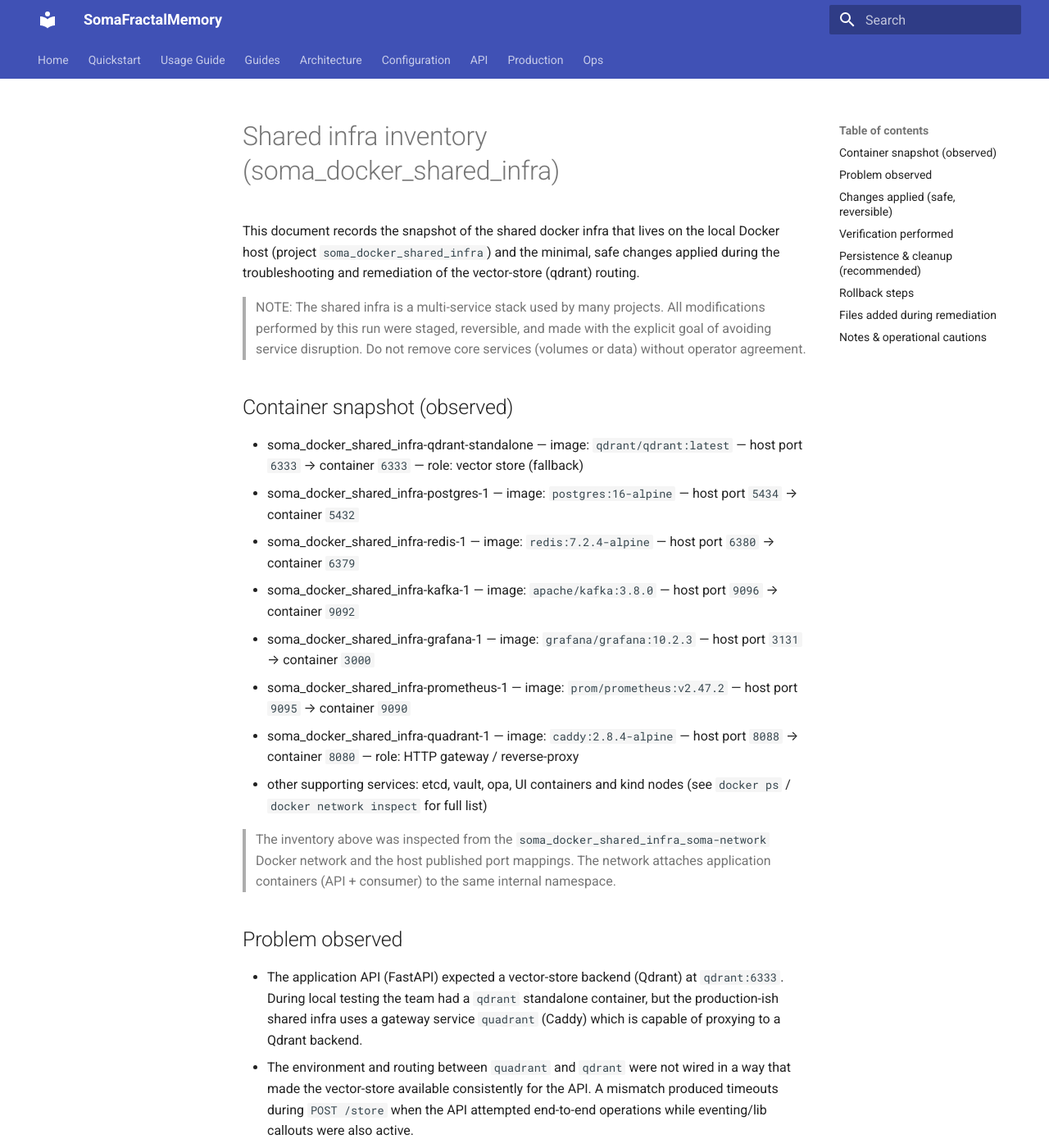
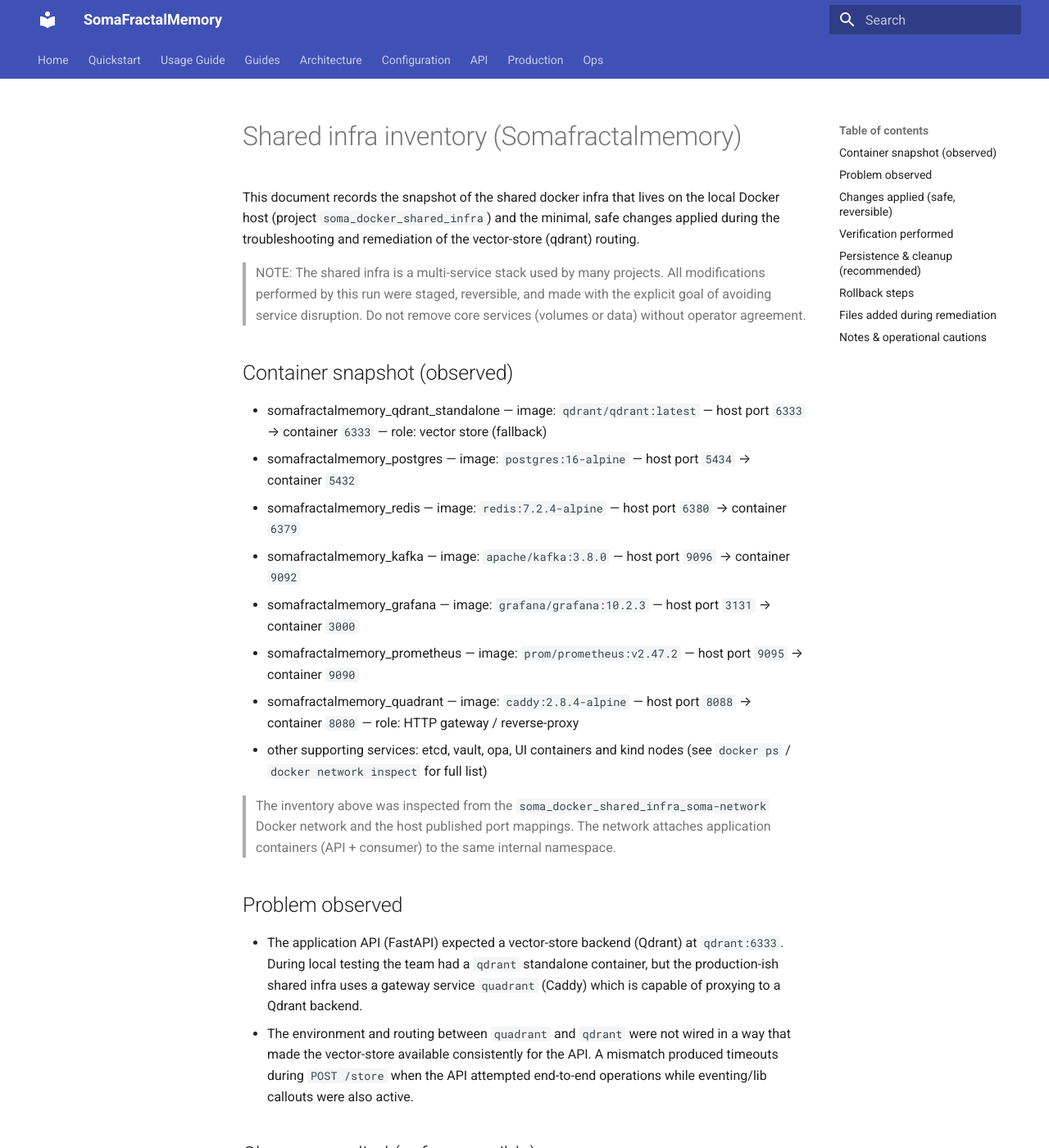
Before and after one commit to somatechlat/somafractalmemory, an MkDocs documentation site: the page built from docs/ops/shared_infra_inventory.md, in a window 1280 px wide and 1400 px high. Shown: the whole window at 82% size. Built offline with MkDocs 1.6.1 and Material for MkDocs 9.7.7, drawn with Linux system fonts in a browser that asks for light colours.

Commit message:
chore(docs/compose): rename shared infra references and reset script to somafractalmemory_*

```diff
--- a/docker-compose.vector.yml
+++ b/docker-compose.vector.yml
@@ -2,7 +2,7 @@
 services:
   qdrant:
     image: qdrant/qdrant:latest
-    container_name: soma_docker_shared_infra-qdrant-standalone
+  container_name: somafractalmemory_qdrant_standalone
     ports:
       - "6333:6333"
     environment:
--- a/docs/ops/shared_infra_inventory.md
+++ b/docs/ops/shared_infra_inventory.md
@@ -1,4 +1,4 @@
-# Shared infra inventory (soma_docker_shared_infra)
+# Shared infra inventory (Somafractalmemory)
 
 This document records the snapshot of the shared docker infra that lives on the
 local Docker host (project `soma_docker_shared_infra`) and the minimal, safe
@@ -12,13 +12,13 @@
 
 ## Container snapshot (observed)
 
-- soma_docker_shared_infra-qdrant-standalone — image: `qdrant/qdrant:latest` — host port `6333` → container `6333` — role: vector store (fallback)
-- soma_docker_shared_infra-postgres-1 — image: `postgres:16-alpine` — host port `5434` → container `5432`
-- soma_docker_shared_infra-redis-1 — image: `redis:7.2.4-alpine` — host port `6380` → container `6379`
-- soma_docker_shared_infra-kafka-1 — image: `apache/kafka:3.8.0` — host port `9096` → container `9092`
-- soma_docker_shared_infra-grafana-1 — image: `grafana/grafana:10.2.3` — host port `3131` → container `3000`
-- soma_docker_shared_infra-prometheus-1 — image: `prom/prometheus:v2.47.2` — host port `9095` → container `9090`
-- soma_docker_shared_infra-quadrant-1 — image: `caddy:2.8.4-alpine` — host port `8088` → container `8080` — role: HTTP gateway / reverse-proxy
+- somafractalmemory_qdrant_standalone — image: `qdrant/qdrant:latest` — host port `6333` → container `6333` — role: vector store (fallback)
+- somafractalmemory_postgres — image: `postgres:16-alpine` — host port `5434` → container `5432`
+- somafractalmemory_redis — image: `redis:7.2.4-alpine` — host port `6380` → container `6379`
+- somafractalmemory_kafka — image: `apache/kafka:3.8.0` — host port `9096` → container `9092`
+- somafractalmemory_grafana — image: `grafana/grafana:10.2.3` — host port `3131` → container `3000`
+- somafractalmemory_prometheus — image: `prom/prometheus:v2.47.2` — host port `9095` → container `9090`
+- somafractalmemory_quadrant — image: `caddy:2.8.4-alpine` — host port `8088` → container `8080` — role: HTTP gateway / reverse-proxy
 - other supporting services: etcd, vault, opa, UI containers and kind nodes (see `docker ps` / `docker network inspect` for full list)
 
 > The inventory above was inspected from the `soma_docker_shared_infra_soma-network`
```
Also changed, not shown: docs/ops/shared_infra_compose.md (+4 -4 lines), 1 other file.
